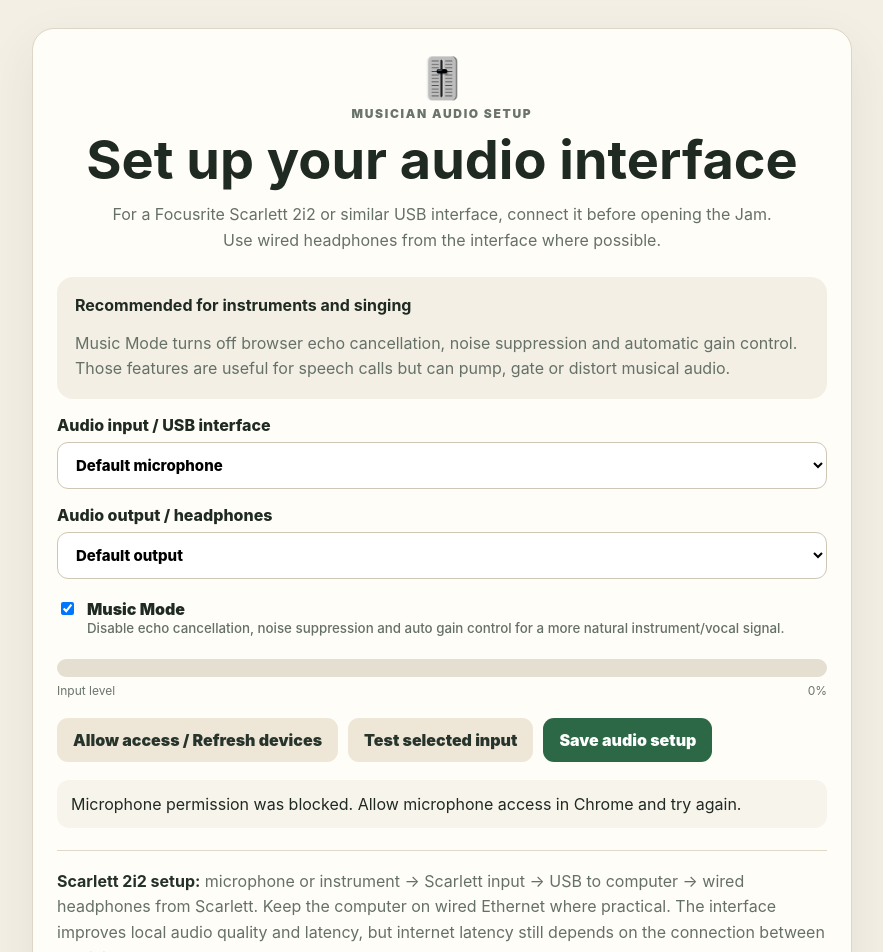
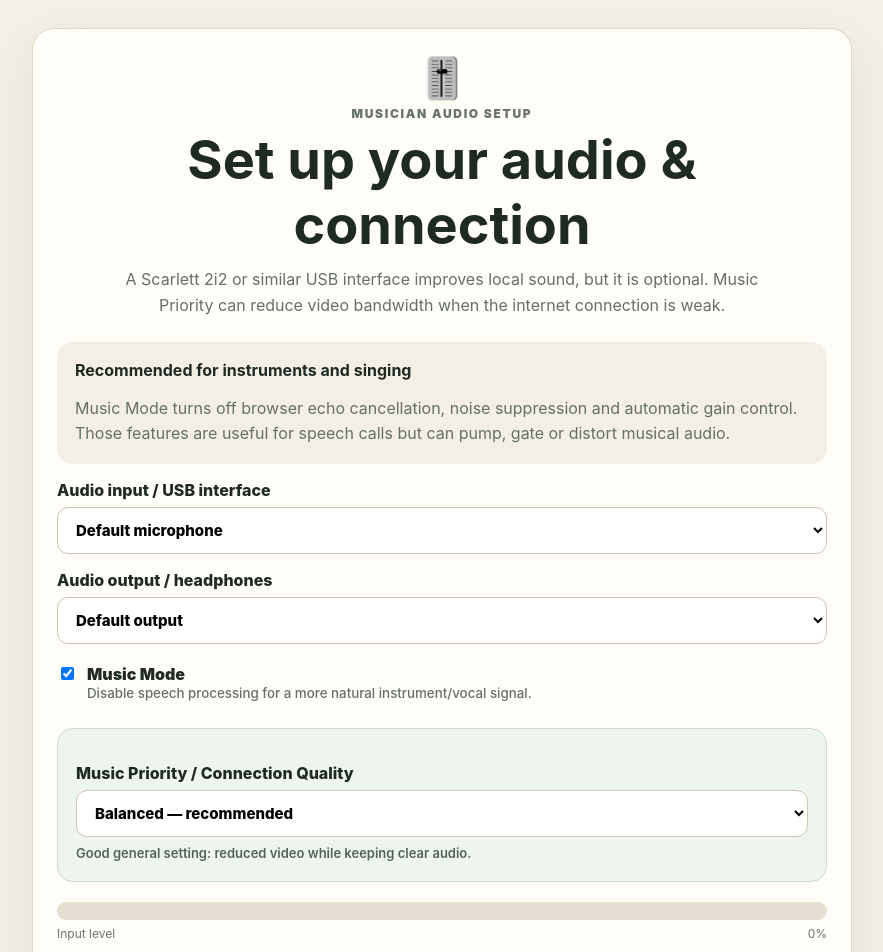
Before and after one commit to trevore777/christian-jam-time, a Next.js app: page /audio-setup in a window 1280 px wide. Shown: the top 952 px of the page, without its empty margins (198-1081 px from the left). Built offline with nearby package versions, Linux system fonts and the light colour scheme.

Commit message:
Add music priority connection quality settings

```diff
--- a/app/audio-setup/page.js
+++ b/app/audio-setup/page.js
@@ -11,12 +11,20 @@ const selectStyle = { width: '100%', padding: '12px 14px', borderRadius: 11, bor
 const primary = { border: 0, borderRadius: 11, padding: '12px 16px', background: '#2d6846', color: '#fff', fontWeight: 900, cursor: 'pointer' };
 const secondary = { ...primary, background: '#eee6d7', color: '#26342b' };
 
+const QUALITY_HELP = {
+  high: 'Best picture: up to 720p / 30 fps. Use on a strong connection.',
+  balanced: 'Good general setting: reduced video while keeping clear audio.',
+  low: 'Music priority: 360p / 15 fps and a much lower video bitrate.',
+  audio: 'Minimum bandwidth: no camera transmission; bandwidth is reserved for audio and room data.',
+};
+
 export default function AudioSetupPage() {
   const [inputs, setInputs] = useState([]);
   const [outputs, setOutputs] = useState([]);
   const [inputDeviceId, setInputDeviceId] = useState('');
   const [outputDeviceId, setOutputDeviceId] = useState('');
   const [musicMode, setMusicMode] = useState(true);
+  const [connectionQuality, setConnectionQuality] = useState('balanced');
   const [status, setStatus] = useState('Connect your USB interface, then allow microphone access.');
   const [level, setLevel] = useState(0);
   const [testing, setTesting] = useState(false);
@@ -30,6 +38,7 @@ export default function AudioSetupPage() {
       setInputDeviceId(saved.inputDeviceId || '');
       setOutputDeviceId(saved.outputDeviceId || '');
       setMusicMode(saved.musicMode !== false);
+      setConnectionQuality(['high','balanced','low','audio'].includes(saved.connectionQuality) ? saved.connectionQuality : 'balanced');
     } catch {}
     return stopTest;
   }, []);
@@ -37,9 +46,7 @@ export default function AudioSetupPage() {
   async function loadDevices(requestPermission = false) {
     try {
       let permissionStream = null;
-      if (requestPermission) {
-        permissionStream = await navigator.mediaDevices.getUserMedia({ audio: true, video: false });
-      }
+      if (requestPermission) permissionStream = await navigator.mediaDevices.getUserMedia({ audio: true, video: false });
       const devices = await navigator.mediaDevices.enumerateDevices();
       setInputs(devices.filter(d => d.kind === 'audioinput'));
       setOutputs(devices.filter(d => d.kind === 'audiooutput'));
@@ -110,9 +117,9 @@ export default function AudioSetupPage() {
   }
 
   function save() {
-    localStorage.setItem(STORAGE_KEY, JSON.stringify({ inputDeviceId, outputDeviceId, musicMode }));
+    localStorage.setItem(STORAGE_KEY, JSON.stringify({ inputDeviceId, outputDeviceId, musicMode, connectionQuality }));
     window.dispatchEvent(new Event('cjt-audio-settings-changed'));
-    setStatus('Saved. Christian Jam Time will use these settings the next time you start the microphone.');
+    setStatus('Saved. Christian Jam Time will use these audio and connection settings in the Live Jam.');
   }
 
   const outputSupported = typeof HTMLMediaElement !== 'undefined' && 'setSinkId' in HTMLMediaElement.prototype;
@@ -122,8 +129,8 @@ export default function AudioSetupPage() {
       <div style={{ textAlign: 'center' }}>
         <div style={{ fontSize: 40 }}>🎚️</div>
         <p style={{ margin: '4px 0', fontSize: 12, fontWeight: 900, letterSpacing: '.14em', color: '#69746b' }}>MUSICIAN AUDIO SETUP</p>
-        <h1 style={{ margin: '6px 0 10px', fontSize: 'clamp(32px,6vw,54px)' }}>Set up your audio interface</h1>
-        <p style={{ maxWidth: 680, margin: '0 auto', lineHeight: 1.6, color: '#657067' }}>For a Focusrite Scarlett 2i2 or similar USB interface, connect it before opening the Jam. Use wired headphones from the interface where possible.</p>
+        <h1 style={{ margin: '6px 0 10px', fontSize: 'clamp(32px,6vw,54px)' }}>Set up your audio & connection</h1>
+        <p style={{ maxWidth: 680, margin: '0 auto', lineHeight: 1.6, color: '#657067' }}>A Scarlett 2i2 or similar USB interface improves local sound, but it is optional. Music Priority can reduce video bandwidth when the internet connection is weak.</p>
       </div>
 
       <div style={{ marginTop: 24, padding: 18, borderRadius: 16, background: '#f3efe5' }}>
@@ -145,13 +152,26 @@ export default function AudioSetupPage() {
           <option value="">Default output</option>
           {outputs.map((d, i) => <option key={d.deviceId || i} value={d.deviceId}>{d.label || `Audio output ${i + 1}`}</option>)}
         </select>
-        {!outputSupported && <span style={{ fontSize: 12, color: '#7a6653' }}>This browser does not allow websites to choose the output device. Select the Scarlett as the Mac/Windows system output instead.</span>}
+        {!outputSupported && <span style={{ fontSize: 12, color: '#7a6653' }}>This browser does not allow websites to choose the output device. Select the desired output in Mac/Windows settings instead.</span>}
       </div>
 
       <label style={{ display: 'flex', gap: 10, alignItems: 'flex-start', marginTop: 20, fontWeight: 900 }}>
         <input type="checkbox" checked={musicMode} onChange={e => setMusicMode(e.target.checked)} style={{ marginTop: 3 }} />
-        <span>Music Mode <small style={{ display: 'block', fontWeight: 500, lineHeight: 1.5, color: '#657067' }}>Disable echo cancellation, noise suppression and auto gain control for a more natural instrument/vocal signal.</small></span>
+        <span>Music Mode <small style={{ display: 'block', fontWeight: 500, lineHeight: 1.5, color: '#657067' }}>Disable speech processing for a more natural instrument/vocal signal.</small></span>
       </label>
+
+      <div style={{ marginTop: 24, padding: 18, borderRadius: 16, background: '#edf5ee', border: '1px solid #cbdccc' }}>
+        <div style={field}>
+          <label>Music Priority / Connection Quality</label>
+          <select style={selectStyle} value={connectionQuality} onChange={e => setConnectionQuality(e.target.value)}>
+            <option value="high">High Quality — strong internet</option>
+            <option value="balanced">Balanced — recommended</option>
+            <option value="low">Low Bandwidth — music priority</option>
+            <option value="audio">Audio Only — weakest connections</option>
+          </select>
+          <span style={{ fontSize: 13, lineHeight: 1.5, color: '#53645a', fontWeight: 600 }}>{QUALITY_HELP[connectionQuality]}</span>
+        </div>
+      </div>
 
       <div style={{ marginTop: 20 }}>
         <div style={{ height: 18, borderRadius: 999, overflow: 'hidden', background: '#e5dfd2' }}><div style={{ width: `${level}%`, height: '100%', background: level > 85 ? '#9c413b' : '#397454', transition: 'width 80ms linear' }} /></div>
@@ -161,13 +181,13 @@ export default function AudioSetupPage() {
       <div style={{ display: 'flex', gap: 10, flexWrap: 'wrap', marginTop: 20 }}>
         <button type="button" style={secondary} onClick={() => loadDevices(true)}>Allow access / Refresh devices</button>
         <button type="button" style={secondary} onClick={testing ? stopTest : testInput}>{testing ? 'Stop input test' : 'Test selected input'}</button>
-        <button type="button" style={primary} onClick={save}>Save audio setup</button>
+        <button type="button" style={primary} onClick={save}>Save audio & connection setup</button>
       </div>
 
       <p role="status" style={{ marginTop: 18, padding: '12px 14px', borderRadius: 12, background: '#f7f4ec', lineHeight: 1.5 }}>{status}</p>
 
       <div style={{ marginTop: 22, paddingTop: 18, borderTop: '1px solid #e0d8c8', lineHeight: 1.6, color: '#657067' }}>
-        <b style={{ color: '#243129' }}>Scarlett 2i2 setup:</b> microphone or instrument → Scarlett input → USB to computer → wired headphones from Scarlett. Keep the computer on wired Ethernet where practical. The interface improves local audio quality and latency, but internet latency still depends on the connection between musicians.
+        <b style={{ color: '#243129' }}>Best setup:</b> microphone or instrument → USB audio interface (optional) → computer → wired headphones. Wired Ethernet is strongly preferred. Reducing video bandwidth can improve stability and reduce congestion, but it cannot remove the physical internet delay between musicians.
       </div>
 
       <div style={{ textAlign: 'center', marginTop: 22 }}><a href="/" style={{ color: '#77562d', fontWeight: 900 }}>← Back to Christian Jam Time</a></div>
```
